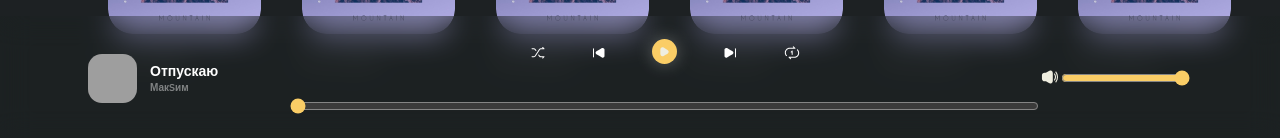
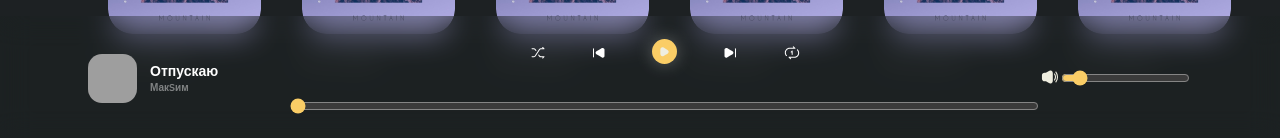
Before and after one commit to Nxxtrx/sty-music, a React (Create React App) app: page / in a window 1280 px wide. Shown: the part 659-797 px from the top of the page. Built offline with nearby package versions, Linux system fonts and the light colour scheme; grey boxes are pictures that could not be loaded.

Commit message:
feat: добавить функционал плеера(shuffle, repead, previous)

```diff
--- a/package.json
+++ b/package.json
@@ -10,6 +10,7 @@
     "@types/node": "^16.18.57",
     "@types/react": "^18.2.25",
     "@types/react-dom": "^18.2.10",
+    "js-cookie": "^3.0.5",
     "react": "^18.2.0",
     "react-audio-player": "^0.17.0",
     "react-dom": "^18.2.0",
@@ -42,5 +43,8 @@
       "last 1 firefox version",
       "last 1 safari version"
     ]
+  },
+  "devDependencies": {
+    "@types/js-cookie": "^3.0.4"
   }
 }
--- a/src/App.tsx
+++ b/src/App.tsx
@@ -5,21 +5,34 @@ import Header from './component/Header/Header';
 import Home from './component/Home/Home'
 import Player from './component/Player/Player';
 import { MusicList } from './utils/musicList';
+import { SongInfo } from './utils/musicList';
+
 
 function App() {
 
-
   const [isPlaying, setIsPlaying] = React.useState(false);
-  const [volume, setVolume] = React.useState<number>(1.0)
+  const [volume, setVolume] = React.useState<number>(0.1)
   const [currentSongIndex, setCurrentSongIndex] = React.useState<number>(0)
+  const [outputSongList, setOutputSongList] = React.useState<SongInfo[]>(MusicList)
   const [seekBarPos, setSeekBarPos] = React.useState<number>(0)
+  const [repeatSong, setRepeatSong] = React.useState<boolean>(false)
+  const [isShuffle, setIsShuffle] = React.useState<boolean>(false)
 
   const audioRef = React.useRef<HTMLAudioElement | null>(null)
   const progressBarRef = React.useRef<HTMLInputElement | null>(null)
 
+
   useEffect(() => {
+    if(isShuffle) {
+      setOutputSongList(() => shuffleSongs(MusicList))
+    } else {
+      setOutputSongList(MusicList)
+    }
+  }, [isShuffle])
+
+  React.useEffect(() => {
     if(isPlaying) {
-      audioRef.current?.play()
+      audioRef.current?.play().catch((err) => console.error(err))
     } else {
       audioRef.current?.pause()
     }
@@ -33,7 +46,7 @@ function App() {
 
   React.useEffect(() => {
     if(audioRef.current) {
-      audioRef.current.src = MusicList[currentSongIndex].url
+      audioRef.current.src = outputSongList[currentSongIndex].url
       audioRef.current.load()
     }
   }, [currentSongIndex])
@@ -45,6 +58,26 @@ function App() {
     }
   }, [audioRef.current?.onloadedmetadata, audioRef.current?.readyState])
 
+  React.useEffect(() => {
+    if (audioRef.current) {
+      audioRef.current.addEventListener("ended", () => {
+        if(repeatSong && audioRef.current) {
+          audioRef.current.currentTime = 0
+          audioRef.current.play()
+        } else {
+          nextSong()
+        }
+      });
+    }
+
+    return () => {
+      if (audioRef.current) {
+        audioRef.current.removeEventListener("ended", nextSong);
+      }
+    };
+  }, [currentSongIndex, repeatSong]);
+
+
 
   const handleVolumeChange = (e: React.ChangeEvent<HTMLInputElement>) => {
     setVolume(Number(e.target.value));
@@ -55,12 +88,39 @@ function App() {
   }
 
   function nextSong() {
-    if(currentSongIndex < MusicList.length -1 && audioRef.current) {
+    if(currentSongIndex < outputSongList.length -1) {
       setCurrentSongIndex(currentSongIndex + 1)
+    } else {
+      setCurrentSongIndex(0)
+    }
+  }
+
+  function previousSong() {
+    if(currentSongIndex !== 0) {
+      setCurrentSongIndex(currentSongIndex - 1)
 
     } else {
       setCurrentSongIndex(0)
     }
+  }
+
+  function toggleRepeat() {
+    setRepeatSong(!repeatSong)
+  }
+
+  function toggleShuffle() {
+    setIsShuffle(!isShuffle)
+  }
+
+  function shuffleSongs(songsArray: SongInfo[]): SongInfo[] {
+    let length = songsArray.length
+    while(length) {
+      let i = Math.floor(Math.random() * length--)
+      let t = songsArray[length];
+      songsArray[length] = songsArray[i]
+      songsArray[i] = t
+    }
+    return songsArray
   }
 
   const handleTimeUpdate = () => {
@@ -76,6 +136,7 @@ function App() {
     }
   }
 
+
   return (
     <div className="page">
       <Header />
@@ -83,10 +144,10 @@ function App() {
         <Home />
         <Player
           audioRef={audioRef}
-          url={MusicList[currentSongIndex].url}
-          artist={MusicList[currentSongIndex].artist}
-          songName={MusicList[currentSongIndex].songName}
-          coverImg={MusicList[currentSongIndex].coverImg}
+          url={outputSongList[currentSongIndex].url}
+          artist={outputSongList[currentSongIndex].artist}
+          songName={outputSongList[currentSongIndex].songName}
+          coverImg={outputSongList[currentSongIndex].coverImg}
           playMusic={playMusic}
           progressBarRef={progressBarRef}
           changeRange={changeRange}
@@ -94,6 +155,9 @@ function App() {
           handleVolumeChange={handleVolumeChange}
           handleTimeUpdate={handleTimeUpdate}
           nextSong={nextSong}
+          previousSong={previousSong}
+          toggleRepeat={toggleRepeat}
+          toggleShuffle={toggleShuffle}
           seekBarPos={seekBarPos}
         />
       </main>
--- a/src/component/Player/Player.tsx
+++ b/src/component/Player/Player.tsx
@@ -15,9 +15,30 @@ type Props = {
   handleVolumeChange: (e: React.ChangeEvent<HTMLInputElement>) => void
   handleTimeUpdate: () => void,
   nextSong: () => void,
+  previousSong: () => void,
+  toggleRepeat: () => void,
+  toggleShuffle: () => void,
 }
 
-const Player = ({audioRef, url, artist, songName, coverImg, playMusic, progressBarRef, changeRange, volume, seekBarPos, handleVolumeChange, handleTimeUpdate, nextSong}: Props) => {
+const Player = (
+  {
+    audioRef,
+    url,
+    artist,
+    songName,
+    coverImg,
+    playMusic,
+    progressBarRef,
+    changeRange,
+    volume,
+    seekBarPos,
+    handleVolumeChange,
+    handleTimeUpdate,
+    nextSong,
+    previousSong,
+    toggleRepeat,
+    toggleShuffle
+  }: Props) => {
   return(
     <section className='player'>
       <div className='player__artist'>
@@ -30,12 +51,12 @@ const Player = ({audioRef, url, artist, songName, coverImg, playMusic, progressB
 
       <div className='player__bar'>
         <div className='player__btn-list'>
-          <button className='player__btn player__shuffle-btn'></button>
-          <button className='player__btn player__back-btn'></button>
+          <button className='player__btn player__shuffle-btn' onClick={toggleShuffle}></button>
+          <button className='player__btn player__back-btn' onClick={previousSong}></button>
           <button className='player__btn player__play-btn' onClick={playMusic}></button>
           <button className='player__btn player__next-btn' onClick={nextSong}></button>
-          <button className='player__btn player__repeat-btn'></button>
-          <audio ref={audioRef} src={url} onTimeUpdate={handleTimeUpdate}></audio>
+          <button className='player__btn player__repeat-btn' onClick={toggleRepeat}></button>
+          <audio ref={audioRef} src={url} onTimeUpdate={handleTimeUpdate} autoPlay></audio>
         </div>
         <input className='player__music' type="range" min={0} step={0.01} value={seekBarPos} ref={progressBarRef} onChange={changeRange}/>
       </div>
--- a/src/utils/musicList.tsx
+++ b/src/utils/musicList.tsx
@@ -1,4 +1,4 @@
-type SongInfo={
+export type SongInfo={
   url: string,
   artist: string,
   songName: string,
@@ -7,15 +7,43 @@ type SongInfo={
 
 export const MusicList: SongInfo[] = [
   {
-    url: 'https://drive.google.com/uc?export=download&id=1AtIMeDsEb6J73VX_iT90zmwpLlTL_IIr',
+    url: 'https://drive.google.com/uc?export=open&id=1AtIMeDsEb6J73VX_iT90zmwpLlTL_IIr',
     artist: 'МакSим',
     songName: "Отпускаю",
     coverImg: 'https://i.pinimg.com/236x/ba/09/45/ba0945b1bc78ff720f6e68953955c781.jpg'
   },
   {
-    url: 'https://drive.google.com/uc?export=download&id=1esHt7L4dCOwUbMUmMW6ipVH9f2vinD3s',
+    url: 'https://drive.google.com/uc?export=open&id=1esHt7L4dCOwUbMUmMW6ipVH9f2vinD3s',
     artist: 'Blue Foundation',
     songName: "Eyes On Fire",
     coverImg: 'https://i.pinimg.com/236x/df/6e/20/df6e205f58a30f98e015827017c4d87b.jpg'
+  },
+
+  {
+    url: 'https://drive.google.com/uc?export=open&id=1OTeyye67WtlRJAESxweeg4CQAL63exKJ',
+    artist: 'Skeler',
+    songName: "No Limit",
+    coverImg: 'https://i.pinimg.com/236x/53/af/b2/53afb2930027e77539745007a36651d4.jpg'
+  },
+
+  {
+    url: 'https://drive.google.com/uc?export=open&id=1cfMIeIv0lPIfOB2f53JDcdutmlbixy8O',
+    artist: 'True Love (feat. XXXTENTACION)',
+    songName: "Kanye West",
+    coverImg: 'https://i.pinimg.com/236x/52/89/9e/52899e28353d17842ebb6e0439a6b298.jpg'
+  },
+
+  {
+    url: 'https://drive.google.com/uc?export=open&id=10r1drxxGoDJ6FYWFsT16GqKALUqk2go3',
+    artist: 'Blue Foundation',
+    songName: "Eyes On Fire",
+    coverImg: 'https://i.pinimg.com/564x/b6/cc/a5/b6cca5cdc36b27df654301790530e19f.jpg'
+  },
+
+  {
+    url: 'https://drive.google.com/uc?export=open&id=1Jch71NdtxRslM3nVSFWbUilqOi8aBPV_',
+    artist: 'giving girls cocaine',
+    songName: "LiL PEEP",
+    coverImg: 'https://i.pinimg.com/236x/80/0a/dc/800adcbf41a5961d495e396e4fa17813.jpg'
   }
 ]
```
Also changed, not shown: 1 other file (tests, documents, lock files or other folders).
